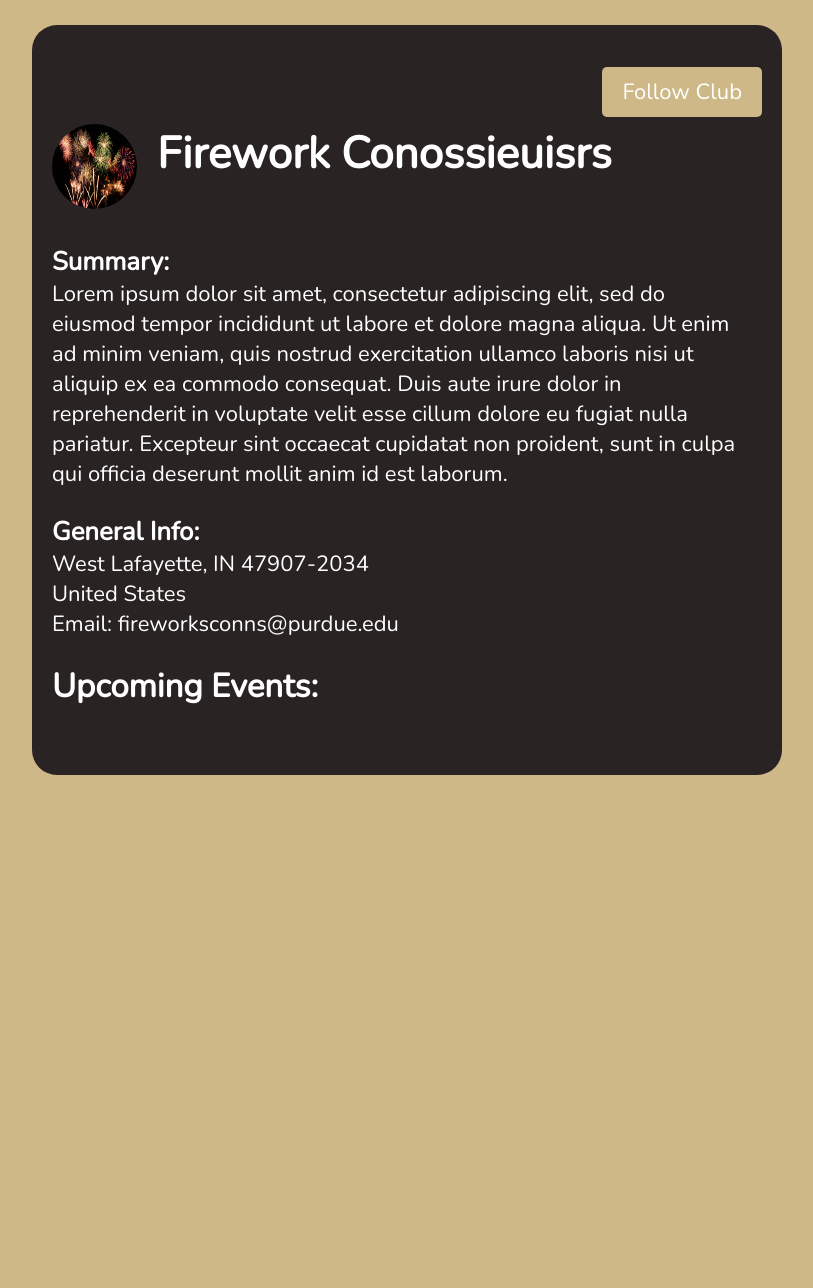
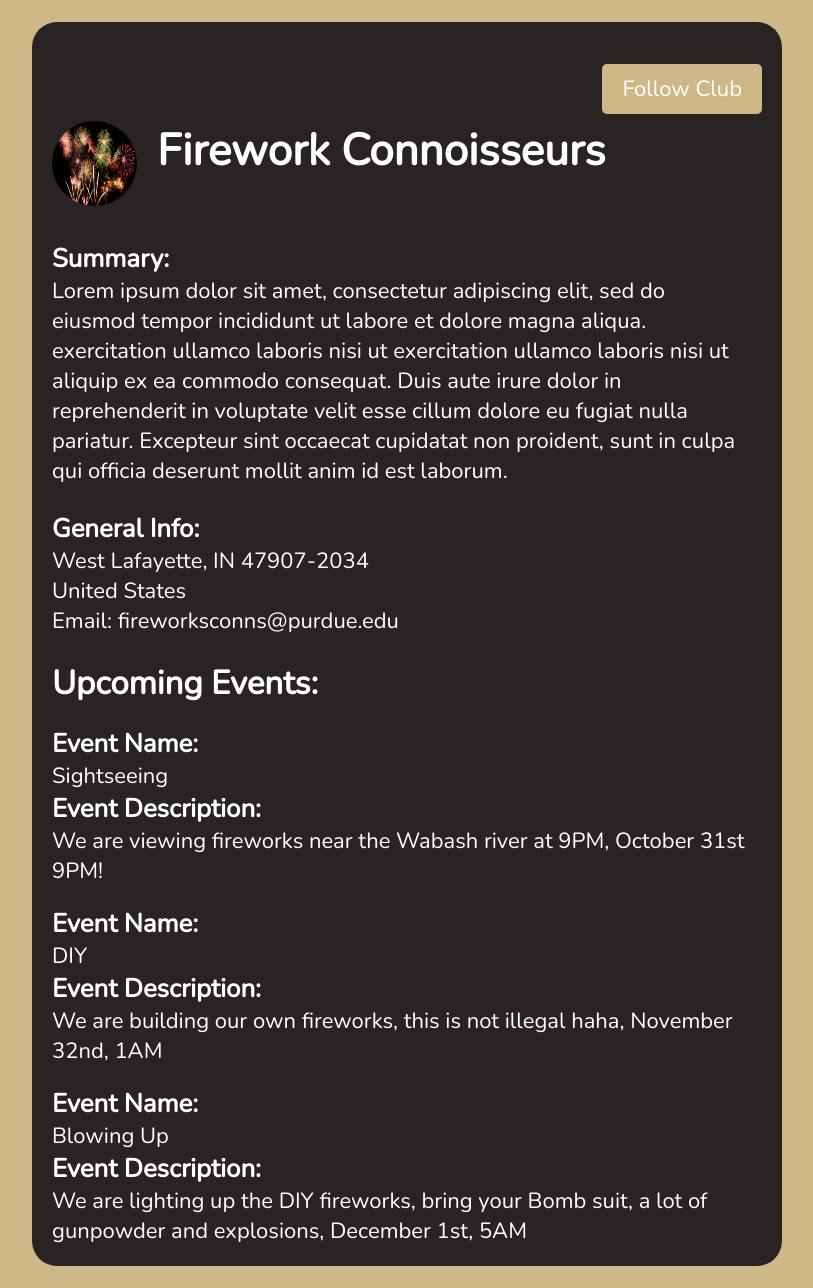
Before and after one commit to AdityaGupta03/PurdueHub, a React (Create React App) app in the folder register_ui/register-ui/: page /club in a window 1280 px wide. Shown: the whole page, without its empty margins (233-1046 px from the left). Before the commit the page ends 800 px from the top, so only its background shows below. Built offline with nearby package versions, Linux system fonts and the light colour scheme.

Commit message:
Created basic functional club plus event pages w/conditional rendering

```diff
--- a/register_ui/register-ui/src/Club.css
+++ b/register_ui/register-ui/src/Club.css
@@ -3,7 +3,7 @@
     border-radius: 25px;
     padding: 20px;
     width: 750px;
-    height: 750px;
+    height: auto;
 }
 .intro {
     display: block;
@@ -55,6 +55,23 @@
     cursor: pointer;
 }
 
+.disabled {
+    position: absolute;
+    top: 0;
+    right: 0;
+    background-color: #ccc; /* Change the background color */
+    color: #666;           /* Change the text color */
+    border: none;
+    padding: 10px 20px;
+    border-radius: 5px;
+    cursor: not-allowed;   /* Change the cursor style */
+}
 .eventCtn {
     padding-top: 25px;
 }
+
+
+.event {
+    display: block;
+    padding-top: 20px;
+}
--- a/register_ui/register-ui/src/ClubEventData.js
+++ b/register_ui/register-ui/src/ClubEventData.js
@@ -0,0 +1,14 @@
+const data = [
+    {
+        eventName:'Sightseeing',
+        description: 'We are viewing fireworks near the Wabash river at 9PM, October 31st 9PM!'
+    },
+    {
+        eventName:'DIY',
+        description: 'We are building our own fireworks, this is not illegal haha, November 32nd, 1AM'
+    },
+    {
+        eventName:'Blowing Up',
+        description: 'We are lighting up the DIY fireworks, bring your Bomb suit, a lot of gunpowder and explosions, December 1st, 5AM'
+    },
+];
--- a/register_ui/register-ui/src/ClubPage.js
+++ b/register_ui/register-ui/src/ClubPage.js
@@ -1,34 +1,112 @@
-import React from 'react'
+import React, { useEffect, useState } from 'react';
+import { useParams, useNavigate, Link } from 'react-router-dom'
 import './Club.css' // css pulled online
 
 import temp from './temporary-profile.jpeg' // temp picture
 import works from './fireworks-shape.jpg' // temp picture
+import eventDATA from './ClubEventData'
+
 
 function ClubPage() {
+
+    const [viewingEvent, setViewingEvent] = useState(false);
+
+    const [eventName, setEventName] = useState('X'); // specific event information
+    const [eventDescription, setEventDescription] = useState('X'); // specific event information
+    const [isInterested, setIsInterested] = useState(false);
+
+    const [clubName, setClubName] = useState('Firework Connoisseurs'); // club name for general page
+    const [clubDescription, setClubDescription] = useState("Lorem ipsum dolor sit amet, consectetur adipiscing elit, sed do eiusmod tempor incididunt ut labore et dolore magna aliqua. exercitation ullamco laboris nisi ut  exercitation ullamco laboris nisi ut aliquip ex ea commodo consequat. Duis aute irure dolor in reprehenderit in voluptate velit esse cillum dolore eu fugiat nulla pariatur. Excepteur sint occaecat cupidatat non proident, sunt in culpa qui officia deserunt mollit anim id est laborum.");
+
+    const [isFollowingClub, setIsFollowingClub] = useState(false);
+
+    // example
+    const data = [
+        {
+            eventName:'Sightseeing',
+            description: 'We are viewing fireworks near the Wabash river at 9PM, October 31st 9PM!'
+        },
+        {
+            eventName:'DIY',
+            description: 'We are building our own fireworks, this is not illegal haha, November 32nd, 1AM'
+        },
+        {
+            eventName:'Blowing Up',
+            description: 'We are lighting up the DIY fireworks, bring your Bomb suit, a lot of gunpowder and explosions, December 1st, 5AM'
+        }
+    ];
+    const [ events, setEvents ] = useState(data);
+
+    // if a user isn't following a club to be notified of all their events, they can choose an event to say there are interested in
+    const followEvent = () => {
+        if(isInterested) {
+            setIsInterested(false);
+        }
+        else {
+            setIsInterested(true)
+        }
+    }
+
+    // notify a user of all events associated with the club
+    const followClub = () => {
+        if(isFollowingClub) {
+            setIsFollowingClub(false);
+        }
+        else {
+            setIsFollowingClub(true)
+        }
+    }
+
+    const viewEventPageClick = (name, description) => {
+
+        console.log(viewingEvent);
+        if(viewingEvent) {
+            setEventName('');
+            setEventDescription('');
+            setViewingEvent(false);
+        }
+        else {
+            setEventName(name);
+            setEventDescription(description);
+            setViewingEvent(true);
+        }
+    }
+
     return (
+        <>
+            {viewingEvent ? (
                 <div className='whole'>
                     <div className='containbtn'>
-            <button className='actualbtn'>Follow Club</button>
+                        <button className='actualbtn' onClick={() => viewEventPageClick('X', 'X')}>Back</button>
+                    </div>
+
+                    <div className='intro'>
+                        <img className='clubPF' src={works}/>
+                        <h1 className='title'>Event: {eventName}</h1>
+                    </div>
+
+                    <div className='summaryText'>
+                        <h3>Description:</h3>
+                        <p>{eventDescription}</p>
+                    </div>
+
+                    <div className='containbtn' style={{paddingBottom: '100px'}}>
+                        <button className={isFollowingClub ? "disabled" : "actualbtn"} onClick={followEvent} disabled={isFollowingClub ? true : false}>{isInterested ? "Unfollow Event": "Follow Event"}</button>
+                    </div>
+                </div>
+            ) : (
+                <div className='whole'>
+                <div className='containbtn'>
+                    <button className='actualbtn' onClick={followClub}>{isFollowingClub ? "Unfollow Club": "Follow Club"}</button>
                 </div>
                 <div className='intro'>
                     <img className='clubPF' src={works}/>
-            <h1 className='title'>Firework Conossieuisrs</h1>
+                    <h1 className='title'>{clubName}</h1>
                 </div>
 
                 <div className='summaryText'>
                 <h3>Summary:</h3>
-            <p>Lorem ipsum dolor sit amet,
-                consectetur adipiscing elit,
-                sed do eiusmod tempor incididunt
-                ut labore et dolore magna aliqua.
-                Ut enim ad minim veniam, quis nostrud
-                exercitation ullamco laboris nisi ut
-                aliquip ex ea commodo consequat. Duis
-                 aute irure dolor in reprehenderit in
-                 voluptate velit esse cillum dolore eu fugiat nulla pariatur.
-                 Excepteur sint occaecat cupidatat non proident, sunt in culpa qui
-                 officia deserunt mollit anim id est laborum.
-            </p>
+                    <p>{clubDescription}</p>
                 </div>
 
                 <div className='info'>
@@ -40,8 +118,24 @@ function ClubPage() {
 
                 <div className='eventCtn'>
                     <h2>Upcoming Events:</h2>
+                    <div>
+                        {data.map((item, index) => {
+                            return (
+                                <Link style={{textDecorationLine: 'none'}} onClick={() => viewEventPageClick(item.eventName, item.description)}>
+                                    <div key={index} className='event'>
+                                        <h3>Event Name:</h3>
+                                        <p>{item.eventName}</p>
+                                        <h3>Event Description: </h3>
+                                        <p>{item.description}</p>
+                                    </div>
+                                </Link>
+                            )
+                        })}
                     </div>
                 </div>
+            </div>
+        )}
+        </>
     )
 }
 
```
Also changed, not shown: register_ui/register-ui/src/EventPage.js (added, +9 -0 lines). Lines whose indentation alone changed are shown as unchanged.
